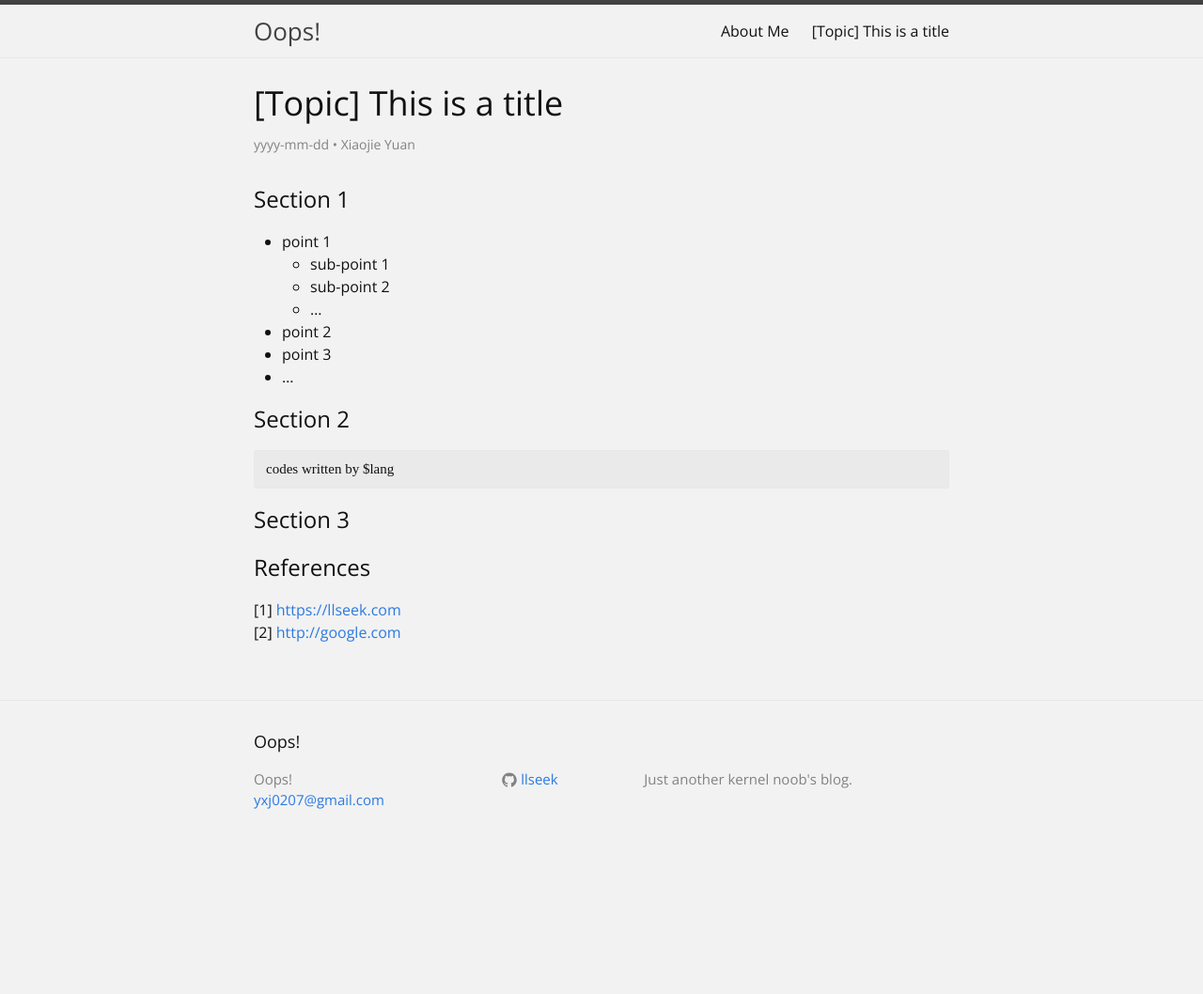
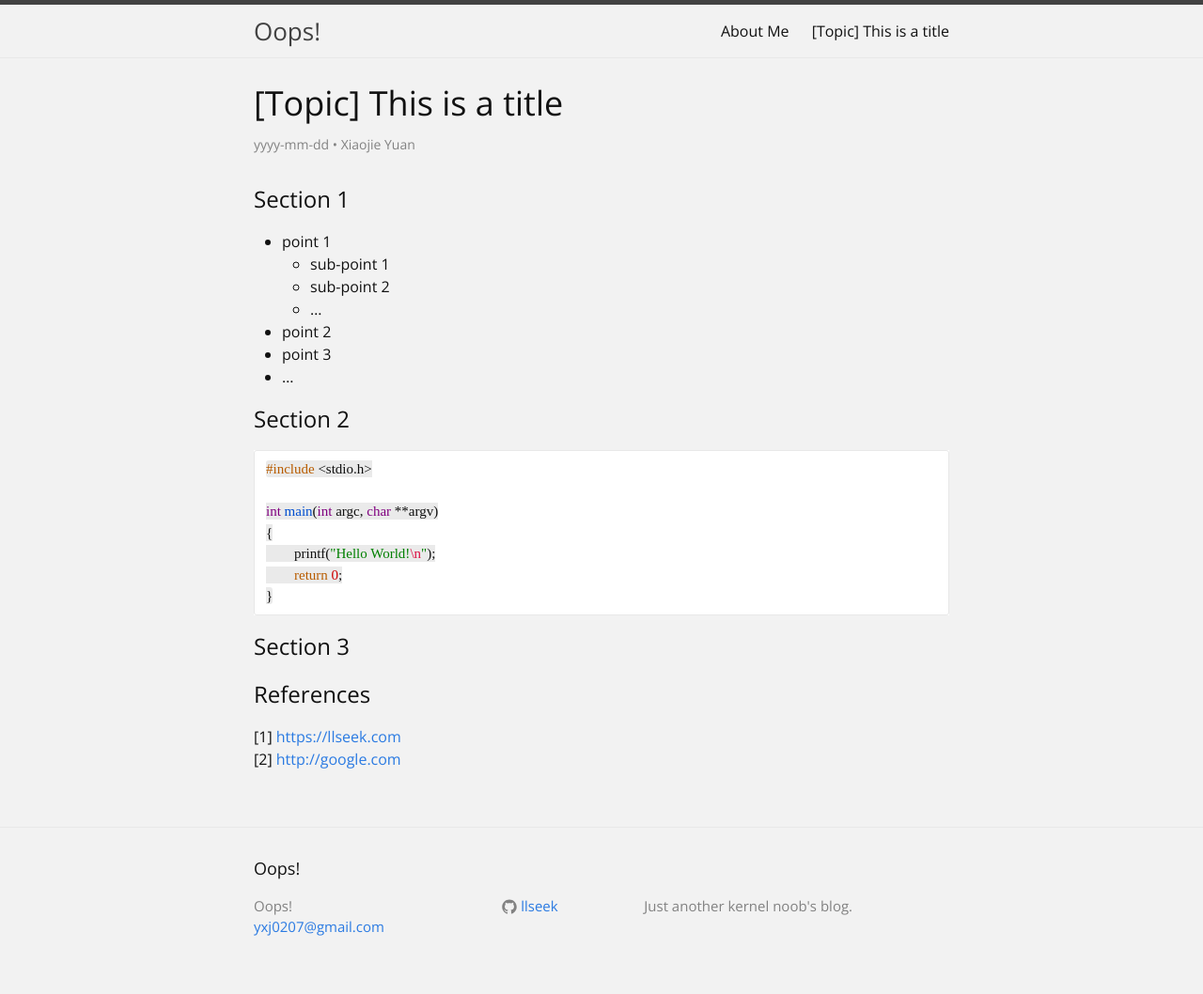
Before and after one commit to llseek/llseek.github.io, a Jekyll site: the page built from post_template.md, in a window 1280 px wide. Shown: the whole page at 94% size. Built offline with Jekyll 4.4.1, drawn with Linux system fonts in a browser that asks for light colours; some web fonts are replaced; Markdown is read by kramdown in place of the engine named in the settings; before the commit the page ends 923 px from its top, so only the background shows below that.

Commit message:
post: fix syntax error in post_template.md

````diff
--- a/post_template.md
+++ b/post_template.md
@@ -17,8 +17,14 @@ date: yyyy-mm-dd
 
 ### Section 2
 
-```lang
-codes written by $lang
+```c
+#include <stdio.h>
+
+int main(int argc, char **argv)
+{
+	printf("Hello World!\n");
+	return 0;
+}
 ```
 
 ### Section 3
````
